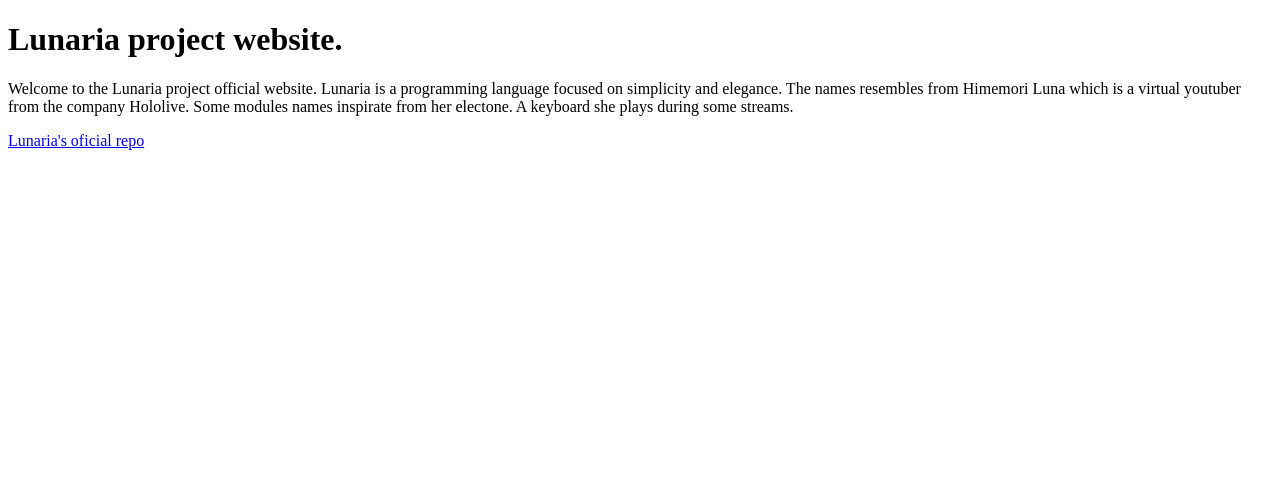
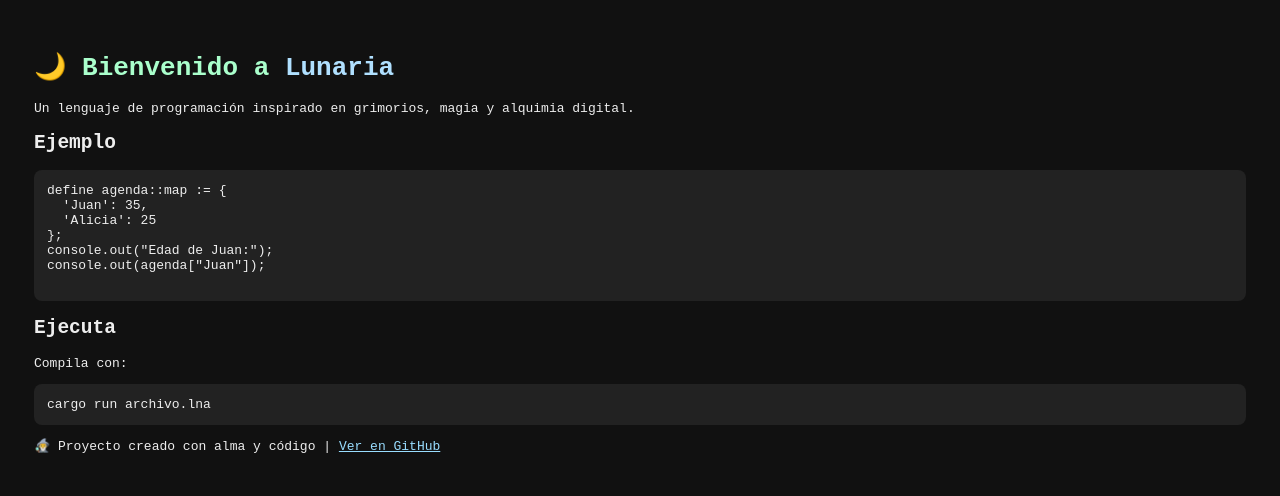
Before and after one commit to Lunaria-foundation/Lunaria, a plain HTML site: page index.html in a window 1280 px wide. Drawn offline with Linux system fonts and the light colour scheme.

Commit message:
Update index.html

```diff
--- a/index.html
+++ b/index.html
@@ -1,14 +1,35 @@
-<!DOCTYPE HTML>
-<html>
-  <head>
-    <title>Lunaria</title>
-  </head>
-  <body>
-    <h1>Lunaria project website.</h1>
-    <p>Welcome to the Lunaria project official website. Lunaria is a programming language focused on simplicity and elegance. The names resembles from Himemori Luna which is a virtual youtuber
-    from the company Hololive. Some modules names inspirate from her electone. A keyboard she plays during some streams.</p>
-    <div>
-      <a href="https://github.com/SakamataDenji/Lunaria" target="_blank">Lunaria's oficial repo</a>
-    </div>
-  </body>
+<!DOCTYPE html>
+<html lang="es">
+<head>
+  <meta charset="UTF-8">
+  <title>Lunaria Programming Language</title>
+  <style>
+    body { background: #111; color: #eee; font-family: monospace; padding: 2em; }
+    h1 { color: #aaffcc; }
+    pre { background: #222; padding: 1em; border-radius: 8px; }
+    .magic { color: #b0e0ff; }
+  </style>
+</head>
+<body>
+  <h1>🌙 Bienvenido a <span class="magic">Lunaria</span></h1>
+  <p>Un lenguaje de programación inspirado en grimorios, magia y alquimia digital.</p>
+
+  <h2>Ejemplo</h2>
+  <pre>
+define agenda::map := {
+  'Juan': 35,
+  'Alicia': 25
+};
+console.out("Edad de Juan:");
+console.out(agenda["Juan"]);
+  </pre>
+
+  <h2>Ejecuta</h2>
+  <p>Compila con:</p>
+  <pre>cargo run archivo.lna</pre>
+
+  <footer>
+    <p>🧙‍♂️ Proyecto creado con alma y código | <a href="https://github.com/lunaria-foundation/Lunaria" style="color: #99ddff;">Ver en GitHub</a></p>
+  </footer>
+</body>
 </html>
```
